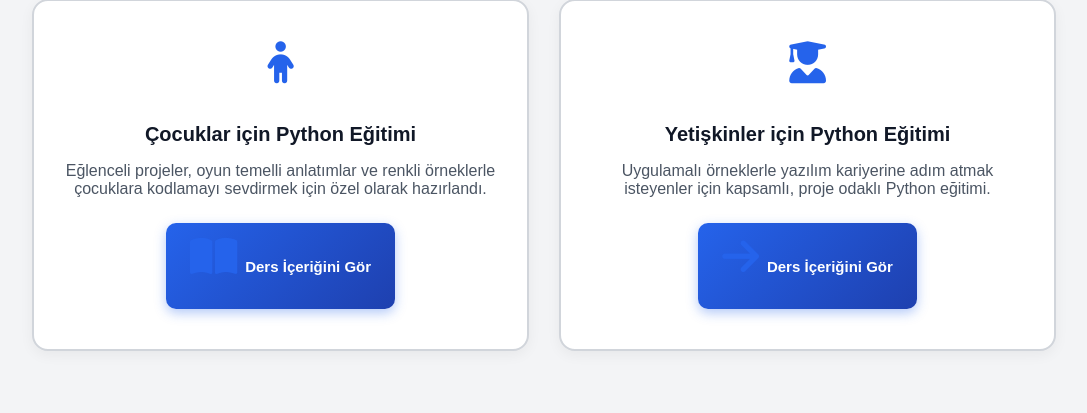
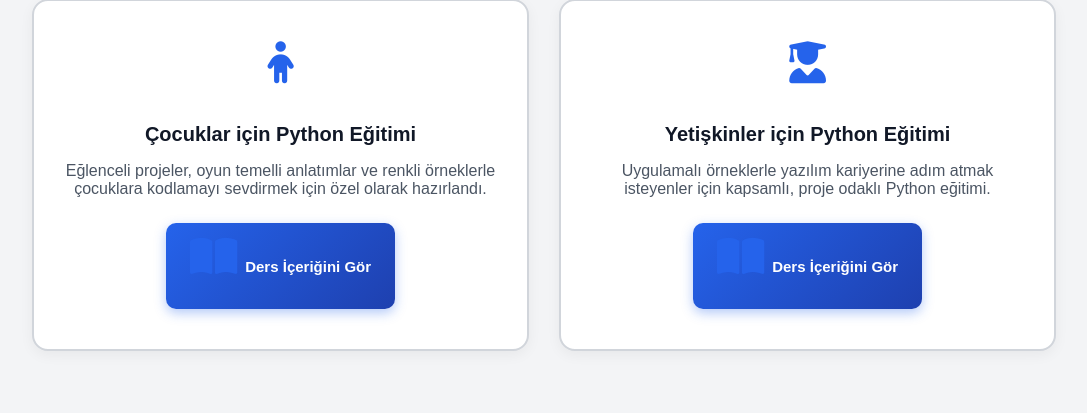
Before and after one commit to kaganpydev/kcxyazilim, a Flask app: page /akademi in a window 1280 px wide. Shown: the part 1214-1627 px from the top of the page, without its empty margins (96-1183 px from the left). Run offline with Flask 3, Linux system fonts and the light colour scheme.

Commit message:
Update akademi.html

```diff
--- a/templates/akademi.html
+++ b/templates/akademi.html
@@ -3,7 +3,6 @@
 
 {% block content %}
 <main class="academy-page">
-
 
 <section class="academy-hero">
   <div class="academy-hero-content">
@@ -11,7 +10,6 @@
     <p><strong><em>"Geleceği Kodlayanlardan Olun!"</em></strong></p>
   </div>
 </section>
-
 
 
   <section class="academy-trainings">
@@ -70,17 +68,13 @@
       </p>
       <div class="view-box">
         <a href="{{ url_for('yetiskin_python') }}" class="view-btn">
-          <i class="fa-solid fa-arrow-right"></i> Ders İçeriğini Gör
+          <i class="fa-solid fa-book-open"></i> Ders İçeriğini Gör
         </a>
       </div>
     </div>
 
   </div>
 </section>
-
-
-
-
 
   <section class="academy-cta">
     <h2>Python Eğitimine Hemen Başla "Geleceği İnşa Et"</h2>
```
